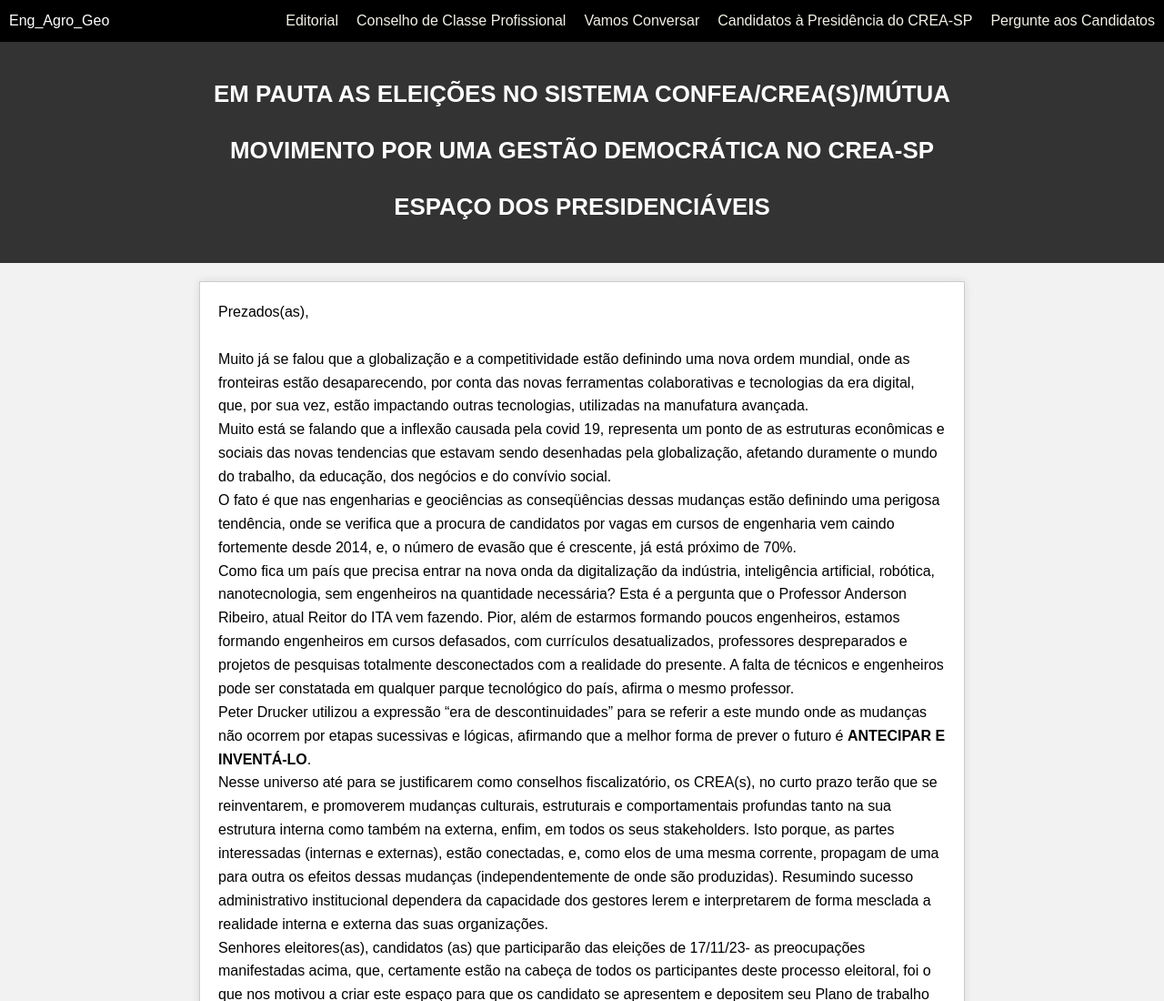
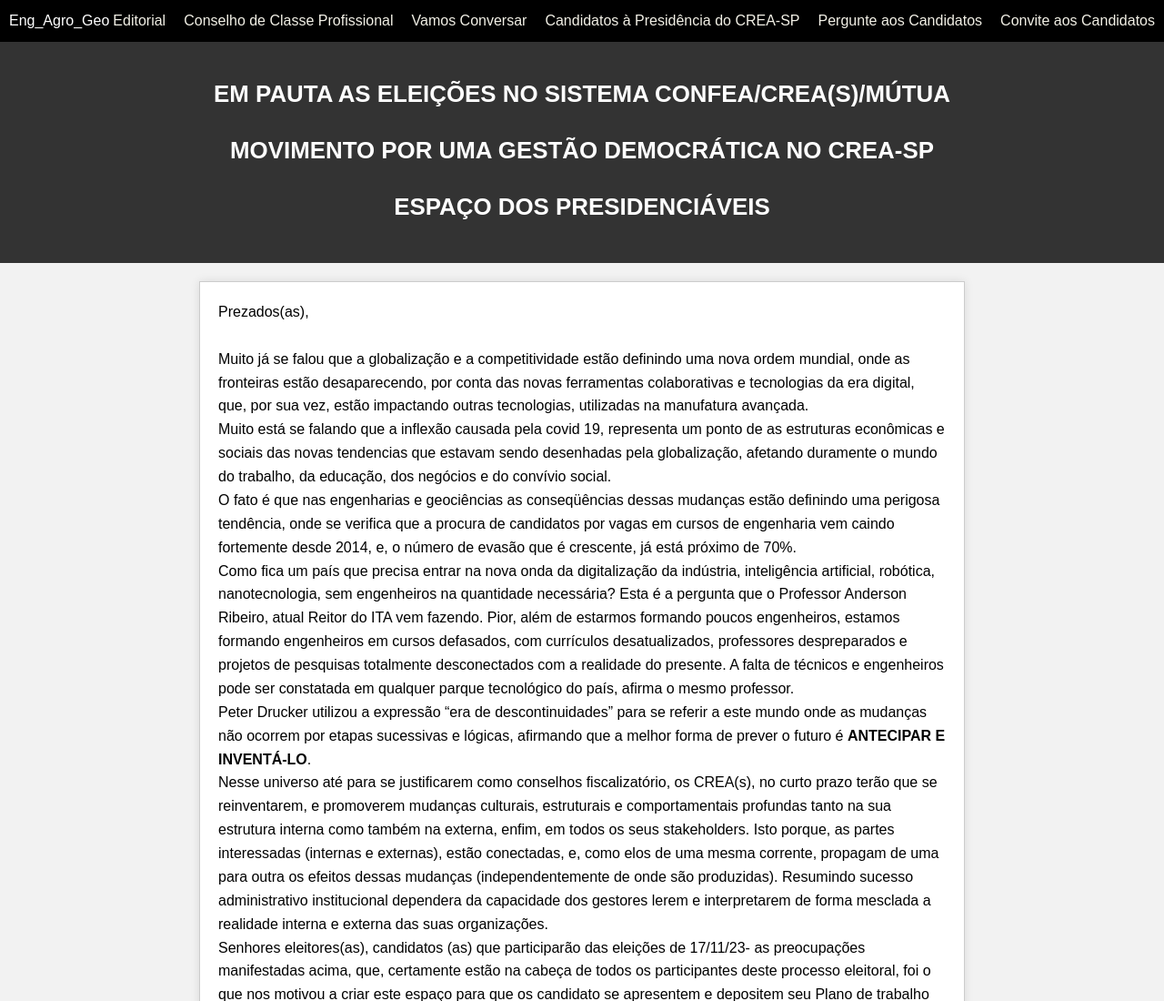
Before and after one commit to EngAgroGeo/Eleicoes_2023, a plain HTML site: page candidatos.html in a window 1280 px wide. Shown: the top 1100 px of the page at 91% size. Drawn offline with Linux system fonts and the light colour scheme.

Commit message:
candidatos.html

```diff
--- a/candidatos.html
+++ b/candidatos.html
@@ -175,6 +175,7 @@
             <li class="tab"><a href="informe.html" class="tab-link">Vamos Conversar</a></li> <!-- Nova aba -->
             <li class="tab"><a href="candidatos.html" class="tab-link">Candidatos à Presidência do CREA-SP</a></li>
             <li class="tab"><a href="perguntas.html" class="tab-link">Pergunte aos Candidatos</a></li>
+	    <li class="tab"><a href="convite.html" class="tab-link">Convite aos Candidatos</a></li>
 	</ul>
     </div>
     <header>
```
